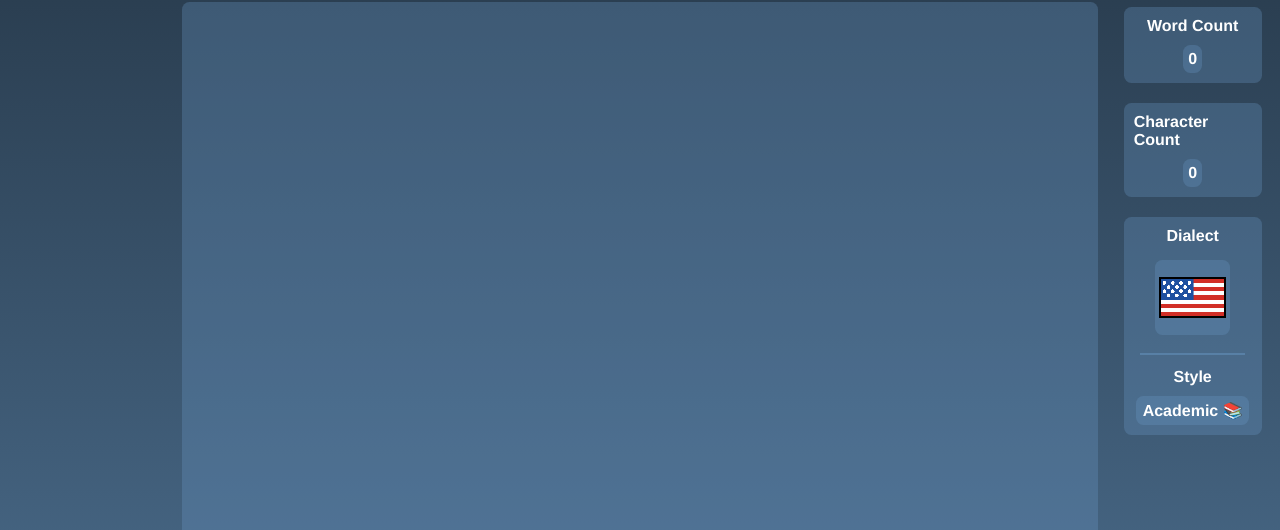
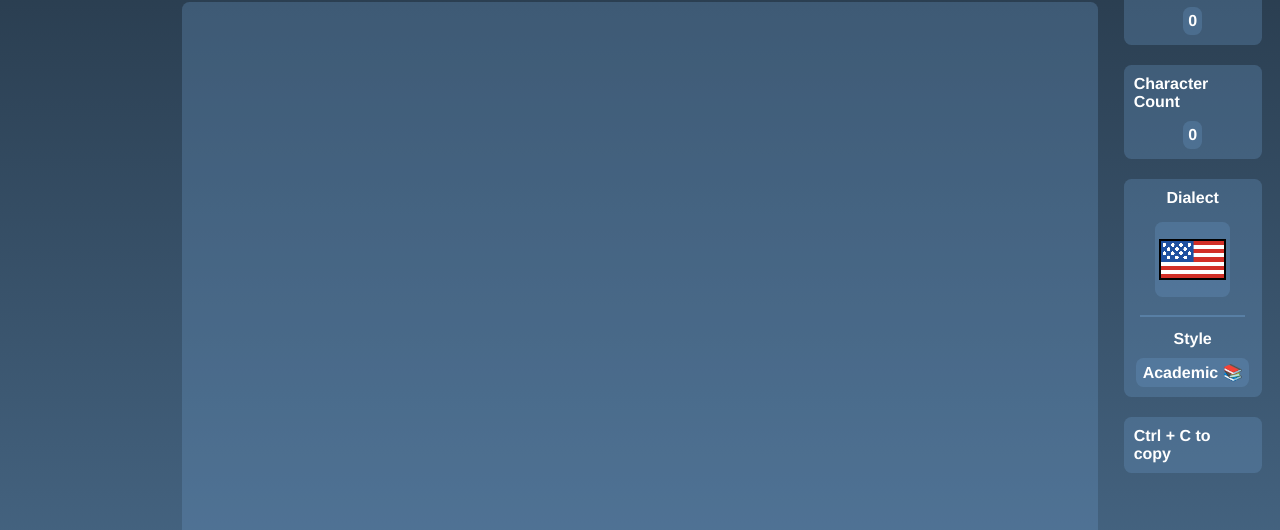
Before and after one commit to KyleDaniel-BSU-04-009/TEXT-BASE, a plain HTML site: page index.html in a window 1280 px wide. Shown: the part 147-677 px from the top of the page. Drawn offline with Linux system fonts and the light colour scheme; files whose address does not match are found by name.

Commit message:
Add files via upload

```diff
--- a/index.html
+++ b/index.html
@@ -56,7 +56,10 @@
         <hr width="80%" color="#6897c3"/>
         <p>Style</p>
         <p id="curDom">Academic 📚</p>
-      <div>
+      </div>
+      <div class="status copast">
+        <p id="cpStatus">Ctrl + C to copy</p>
+      </div>
     </section>
   </body>
 </html>
```
